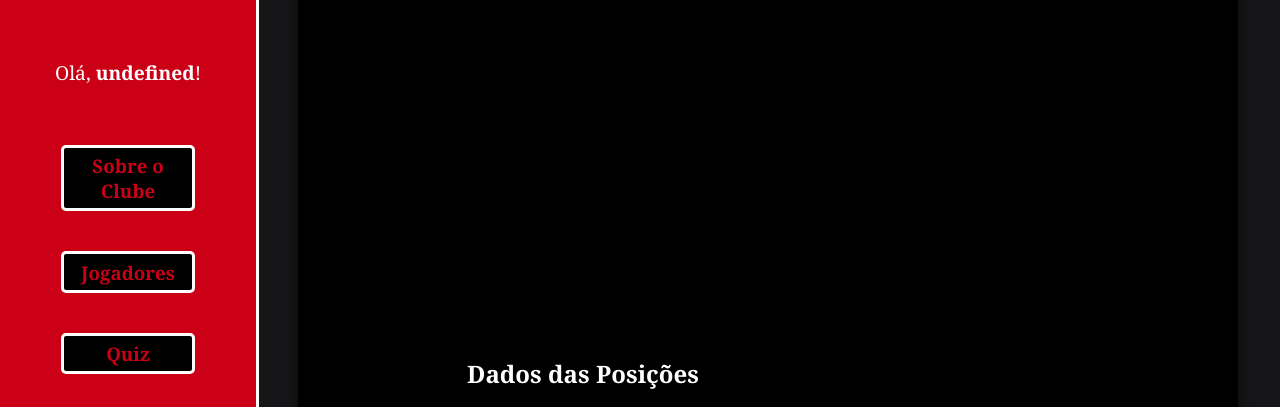
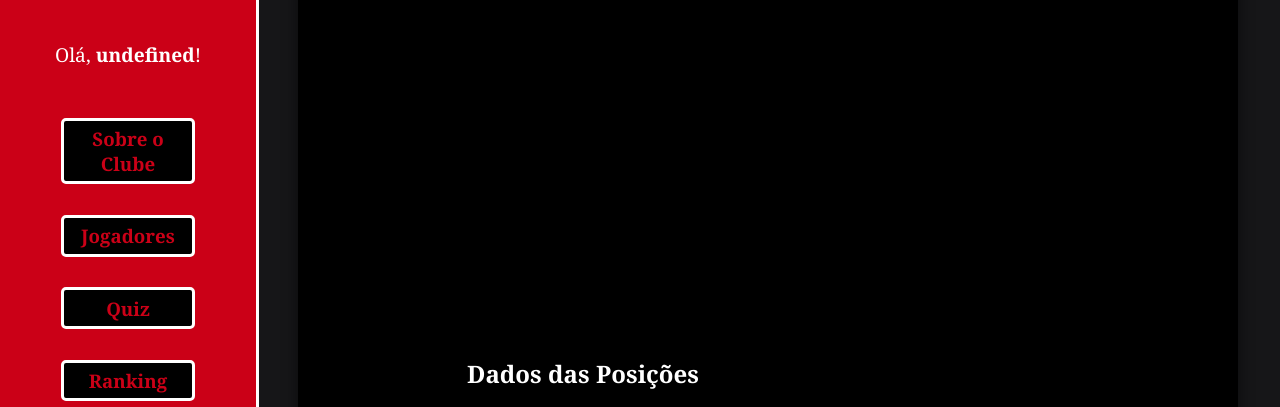
Before and after one commit to bmarruda/Soberano, a website: page public/dashboard/dashboard.html in a window 1280 px wide. Shown: the part 126-533 px from the top of the page. Drawn offline with nearby package versions, Linux system fonts and the light colour scheme; no server answers.

Commit message:
Atualizaçao no header

```diff
--- a/public/dashboard/dashboard.html
+++ b/public/dashboard/dashboard.html
@@ -47,10 +47,16 @@
                     <h3>Quiz</h3>
                 </a>
             </div>
+            <div class="btn-nav-white">
+                <a href="ranking.html">
+                    <h3>Ranking</h3>
+                </a>
+            </div>
             <!-- mudança do nome (27/06) -->
             <div class="btn-nav">
                 <h3>Dashboard</h3>
             </div>
+
             <div class="btn-logout" onclick="limparSessao()">
                 <h3>Sair</h3>
             </div>
```
Also changed, not shown: public/dashboard/historia.html (+5 -0 lines), public/dashboard/jogadores.html (+6 -0 lines), public/dashboard/quiz.html (+3 -0 lines).
